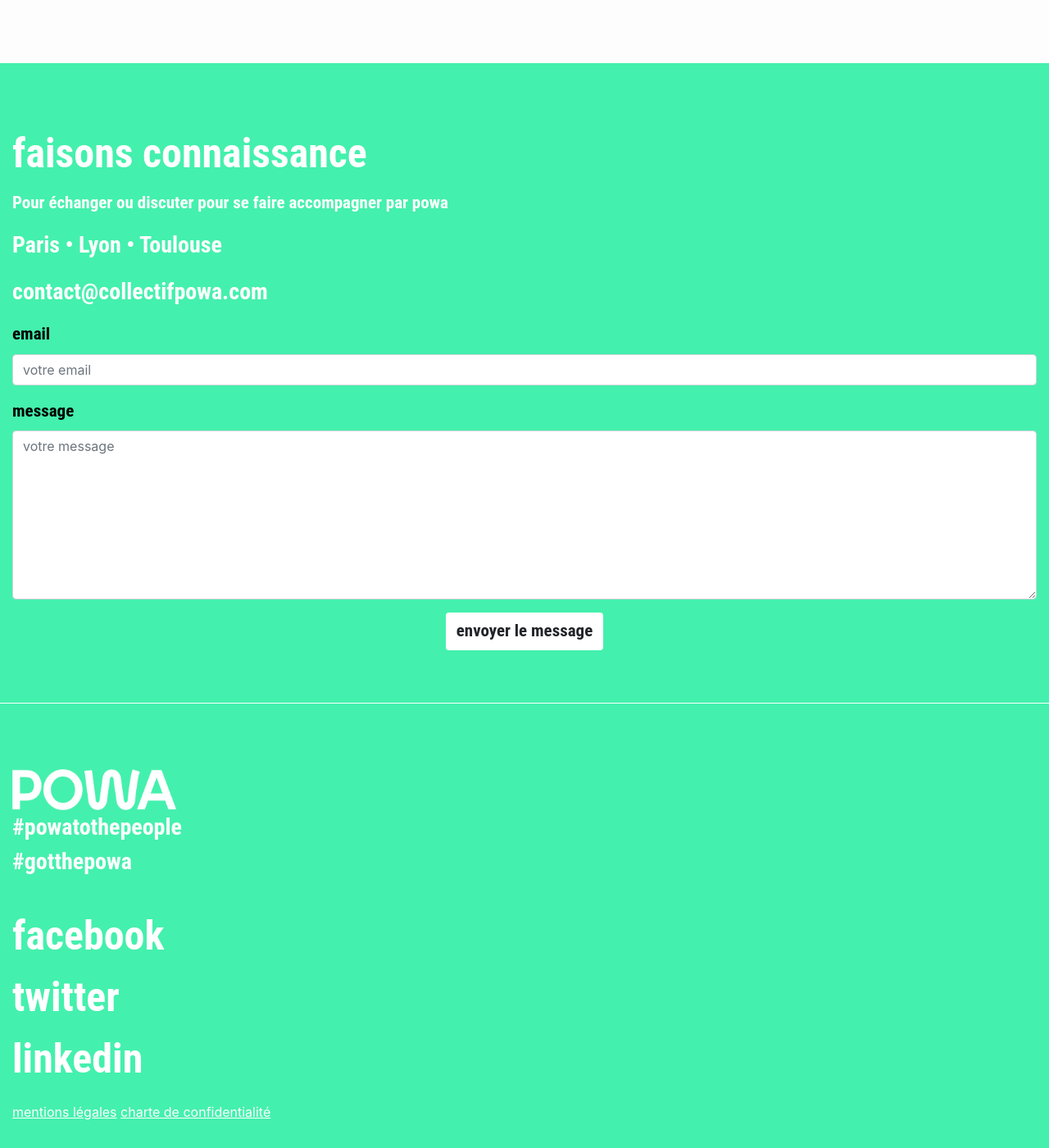
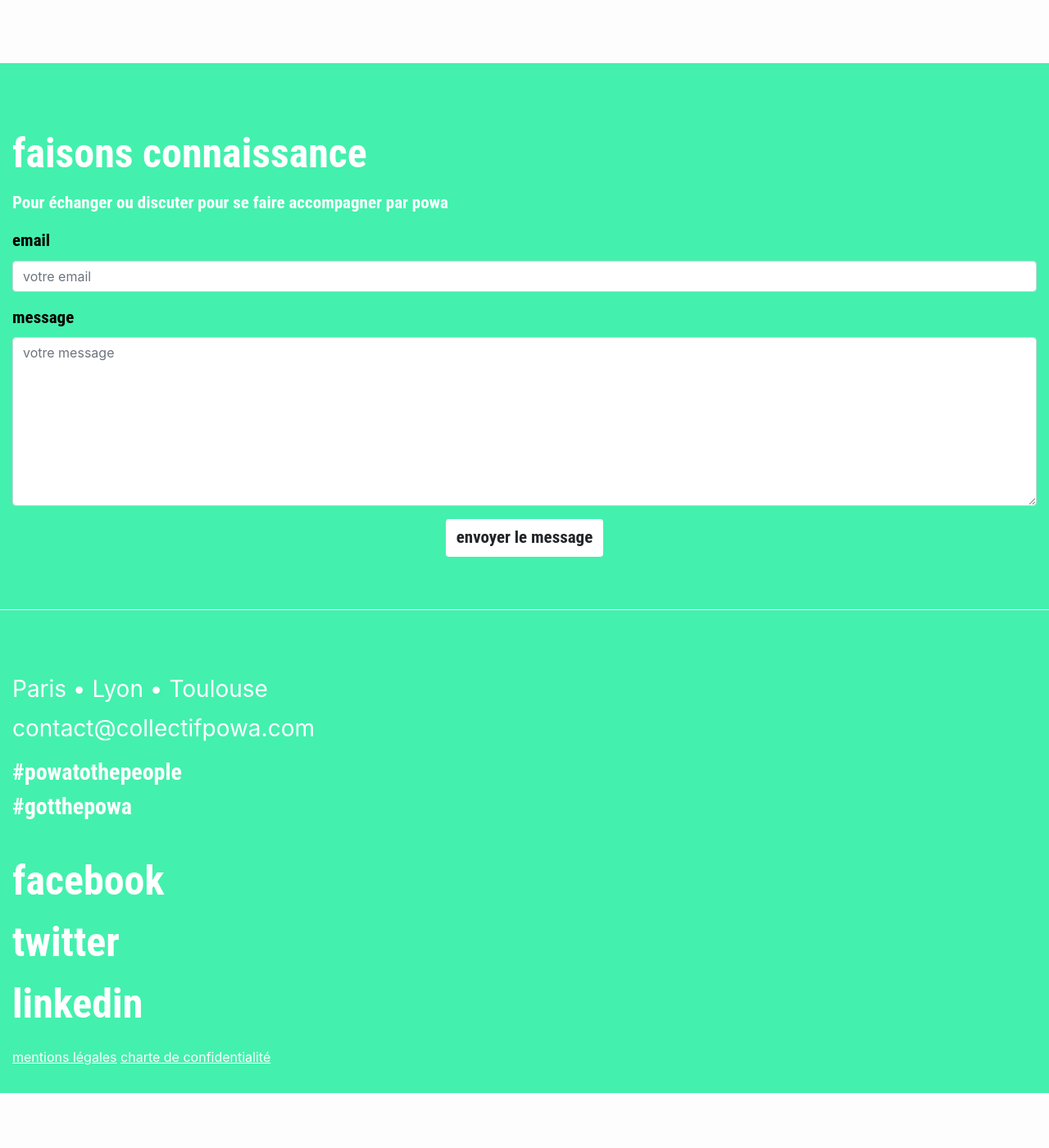
Before and after one commit to clemnce/powa-prototype, a Jekyll site: the page built from index.html, in a window 1280 px wide and 1400 px high, scrolled down 5612 px. Shown: the whole window at 82% size. Built offline with Jekyll 4.4.1, drawn with Linux system fonts in a browser that asks for light colours; nearby versions of some CDN libraries; after the commit the page ends 6945 px from its top, so only the background shows below that.

Commit message:
Move localisation and email in footer

```diff
--- a/_includes/contact.html
+++ b/_includes/contact.html
@@ -2,8 +2,6 @@
   <div class="contact-informations">
     <h2 class="contact-titre">{{ site.data.footer.cta }}</h2>
     <p class="contact-text">{{ site.data.footer.cta-text }}</p>
-    <h3 class="contact-localisation">{{ site.data.footer.localisation }}</h3>
-    <h3 class="contact-email">{{ site.data.footer.email }}</h3>
   </div>
   <div class="contact-form">
       <form>
@@ -21,15 +19,3 @@
         </form>
   </div>
 </section>
-
-<!-- <form>
-    <fieldset class="form-group">
-        <input type="email" class="form-control" id="exampleInputEmail1" placeholder="Email">
-    </fieldset>
-    <fieldset class="form-group">
-        <textarea class="form-control" id="exampleMessage" placeholder="Message"></textarea>
-    </fieldset>
-    <fieldset class="form-group text-xs-right">
-        <button type="button" class="btn btn-secondary-outline btn-lg">Send</button>
-    </fieldset>
-  </form> -->
--- a/_includes/footer.html
+++ b/_includes/footer.html
@@ -1,8 +1,7 @@
 <footer class="footer">
   <div class="footer-community">
-    <a class="" href="/">
-      <img src="{{ site.url }}/assets/img/logo-powa-blanc.png" height="50">
-    </a>
+    <h3 class="contact-localisation">{{ site.data.footer.localisation }}</h3>
+    <h3 class="contact-email">{{ site.data.footer.email }}</h3>
     <div class="footer-hashtag">
       <span>{{ site.data.footer.hashtag1 }}</span>
       <span>{{ site.data.footer.hashtag2 }}</span>
@@ -11,7 +10,7 @@
   <div class="footer-social">
     <ul>
       {% for social-links in site.data.footer.social-links %}
-      <li class="">
+      <li class="social-list">
           <a class="footer-social-links" href="{{ social-links.href }}" target="{{ social-links.target }}">{{ social-links.title }}</a>
       </li>
       {% endfor %}
```
